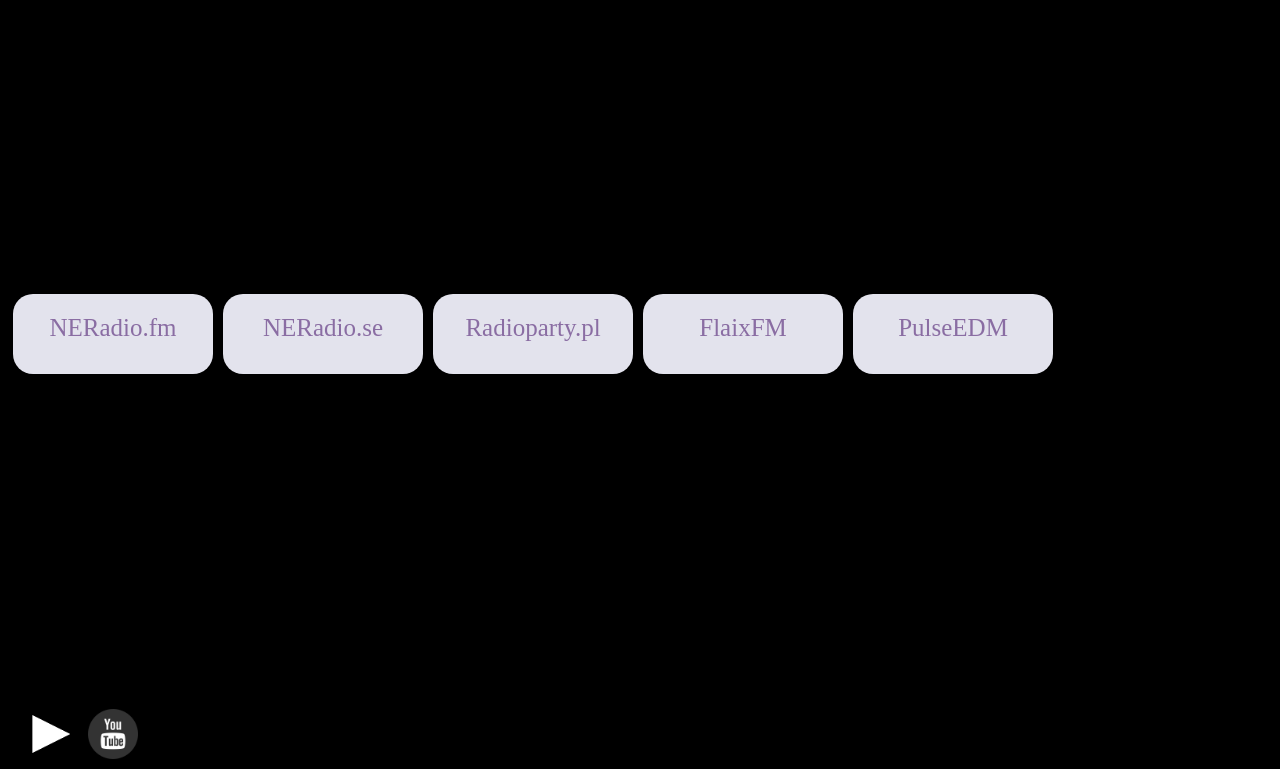
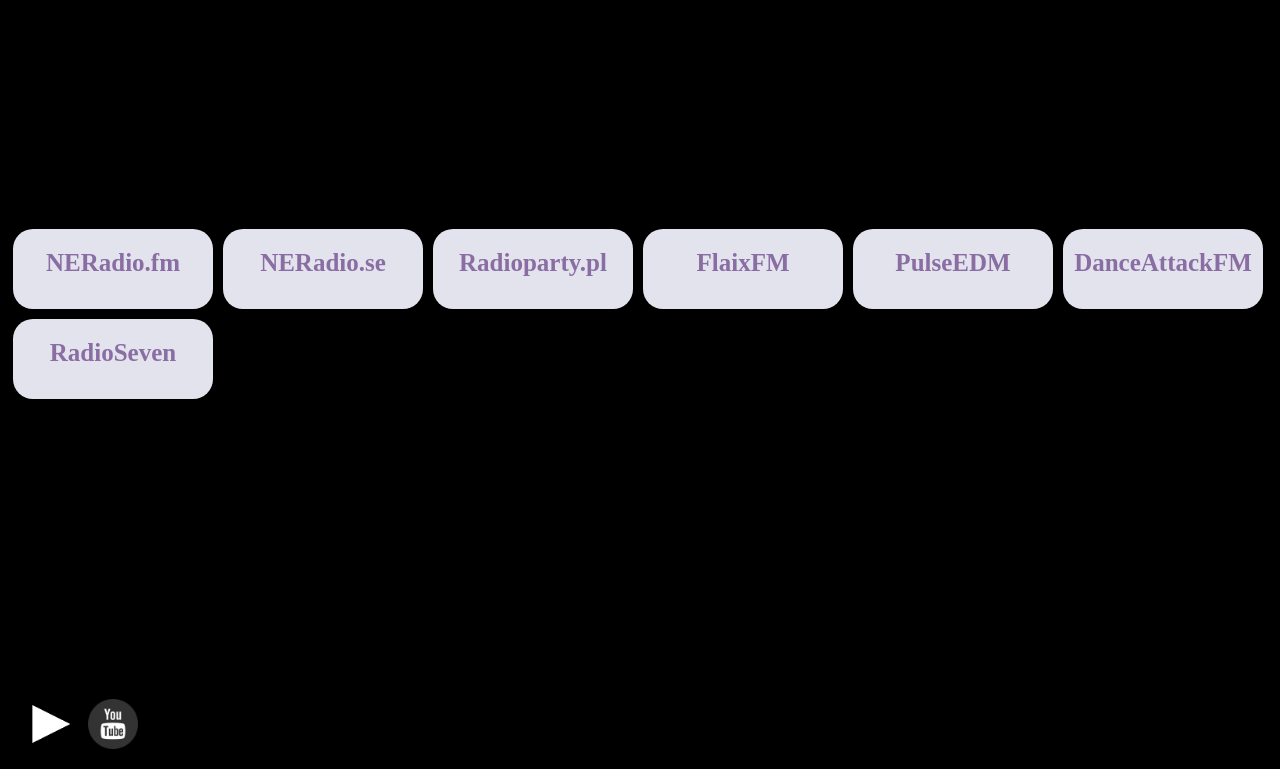
Before and after one commit to haritzmedina/radio, a PHP site: page / in a window 1280 px wide. Shown: the part 31-800 px from the top of the page. Run offline with PHP 8.4, Linux system fonts and the light colour scheme.

Commit message:
Added new radio stations (see readme). Some css fixes. Other minor changes.

```diff
--- a/css/default.css
+++ b/css/default.css
@@ -10,13 +10,14 @@ header{
 
 #radios{
     align-content: space-around;
-    min-height: 80%;
-    max-height: 80%;
+    min-height: 75%;
+    max-height: 75%;
     overflow: auto;
 }
 
 .listenRadio{
     color: #8a6da3;
+    font-weight: bold;
     cursor: pointer;
     width: 10%;
     min-width: 200px;
@@ -47,7 +48,10 @@ header{
     bottom: 10px;
     display: block;
     position: absolute;
-
+    min-height: 60px;
+    background: black;
+    padding-top: 10px;
+    padding-right: 10px;
 }
 
 #player .controller{
@@ -62,6 +66,7 @@ header{
 }
 
 #metadata{
+    margin-top: 15px;
     color: white;
-    width: 500px;
+    max-width: 500px;
 }
--- a/index.php
+++ b/index.php
@@ -1,7 +1,11 @@
 <html>
 <head>
+    <title>EDM Radio Station listener</title>
     <script type="text/javascript" src="js/lib/jquery-2.1.3.min.js"></script>
     <link rel="stylesheet" href="css/default.css" type="text/css"/>
+    <link rel="icon"
+          type="image/png"
+          href="./favicon.png">
 </head>
 <body>
 <audio id='audioPlayer'>
--- a/js/default.js
+++ b/js/default.js
@@ -1,4 +1,8 @@
 (function(){
+
+    /**
+     * Stations playing functionality
+     */
 
     function addEventListener(listenButton){
         listenButton.addEventListener("click", function(event){
@@ -71,20 +75,32 @@
 
     setControlsListeners();
 
+    /**
+     * Station metadata related functionality
+     */
     function updateSongMetadata(){
         var stationName = document.getElementById('audioPlayer').dataset.station;
         if(typeof stationName==='string'){
-            console.log('Retrieving metadata from '+stationName);
             $.getJSON('metadata.php?name='+stationName, function(result){
-                // Set song title
-                document.getElementById('songtitle').innerText = result.metadata.title;
-                // Update youtube link
-                document.getElementById('youtubeLink').href =
-                    'https://www.youtube.com/results?search_query='+result.metadata.title;
+                if(result.metadata.title){
+                    // Set song title
+                    document.getElementById('songtitle').innerText = result.metadata.title;
+                    // Update youtube link
+                    document.getElementById('youtubeLink').href =
+                        'https://www.youtube.com/results?search_query='+result.metadata.title;
+                }
+                else{
+                    document.getElementById('songtitle').innerText = "";
+                    document.getElementById('youtubeLink').removeAttribute('href');
+                }
             });
         }
     }
 
     setInterval(updateSongMetadata, 3000);
 
+    /**
+     * TODO History handlers
+     */
+
 })();
--- a/metadata.php
+++ b/metadata.php
@@ -15,6 +15,8 @@ foreach($stations as $station){
 
 $response = new stdClass();
 $response->station = $requestedStation;
+
+$response->metadata = new stdClass();
 
 if($requestedStation->type==='shoutcast'){
     // create curl resource
@@ -57,8 +59,6 @@ if($requestedStation->type==='shoutcast'){
     $pos = strrpos($bodyContent, ',');
     $id = $pos === false ? $bodyContent : substr($bodyContent, $pos + 1);
 
-
-    $response->metadata = new stdClass();
     $response->metadata->title = $id;
 
     // close curl resource to free up system resources
@@ -67,5 +67,3 @@ if($requestedStation->type==='shoutcast'){
 
 // Response the user
 echo(json_encode($response));
-
-?>
--- a/stations.json
+++ b/stations.json
@@ -28,5 +28,17 @@
     "metadata": "http://us3.internet-radio.com:8087/7.html",
     "name": "PulseEDM",
     "type": "shoutcast"
+  },
+  {
+    "media": "http://149.255.59.164:8012/;stream.mp3",
+    "metadata": "http://149.255.59.164:8012/7.html",
+    "name": "DanceAttackFM",
+    "type": "shoutcast"
+  },
+  {
+    "media": "http://188.65.154.167:8500/;",
+    "metadata": "http://188.65.154.167:8500/7.html",
+    "name": "RadioSeven",
+    "type": "shoutcast"
   }
 ]
```
Also changed, not shown: README.md, favicon.png (added).
